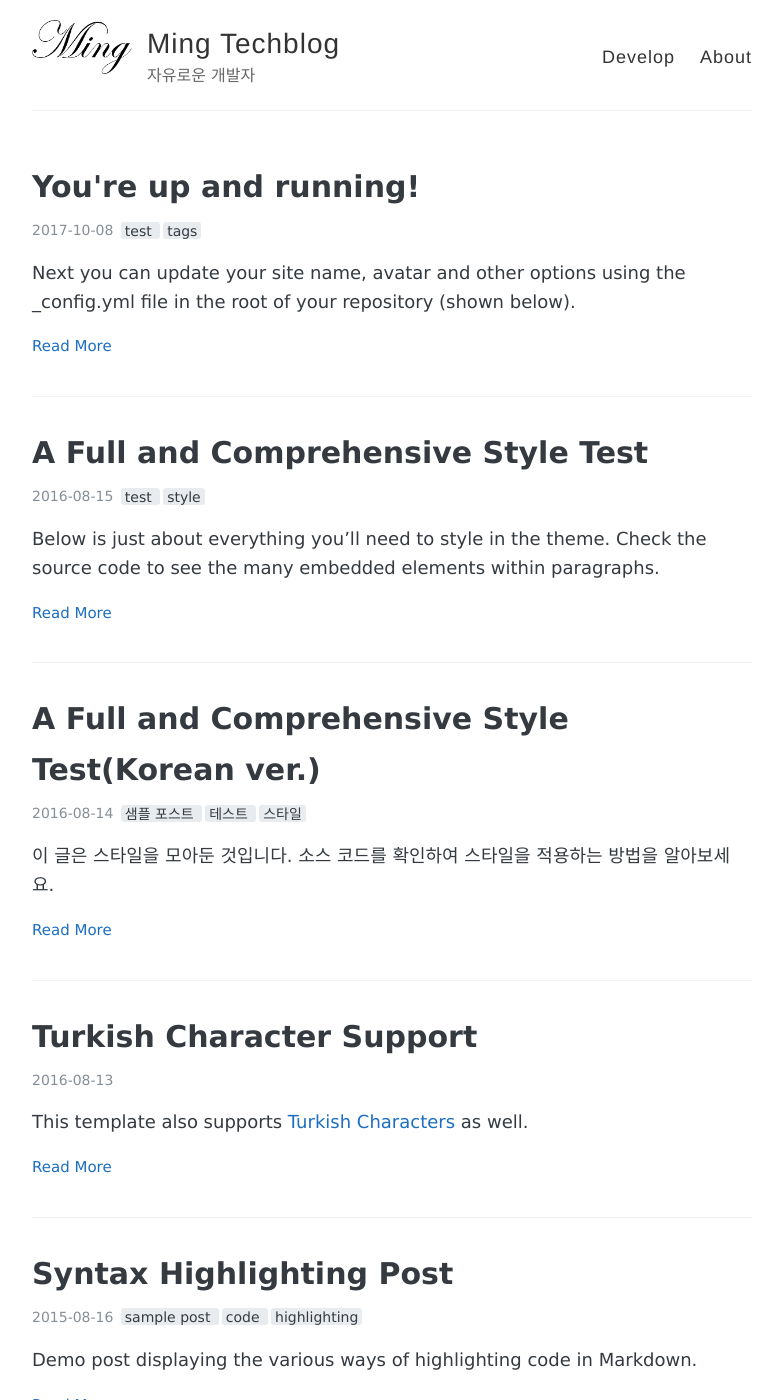
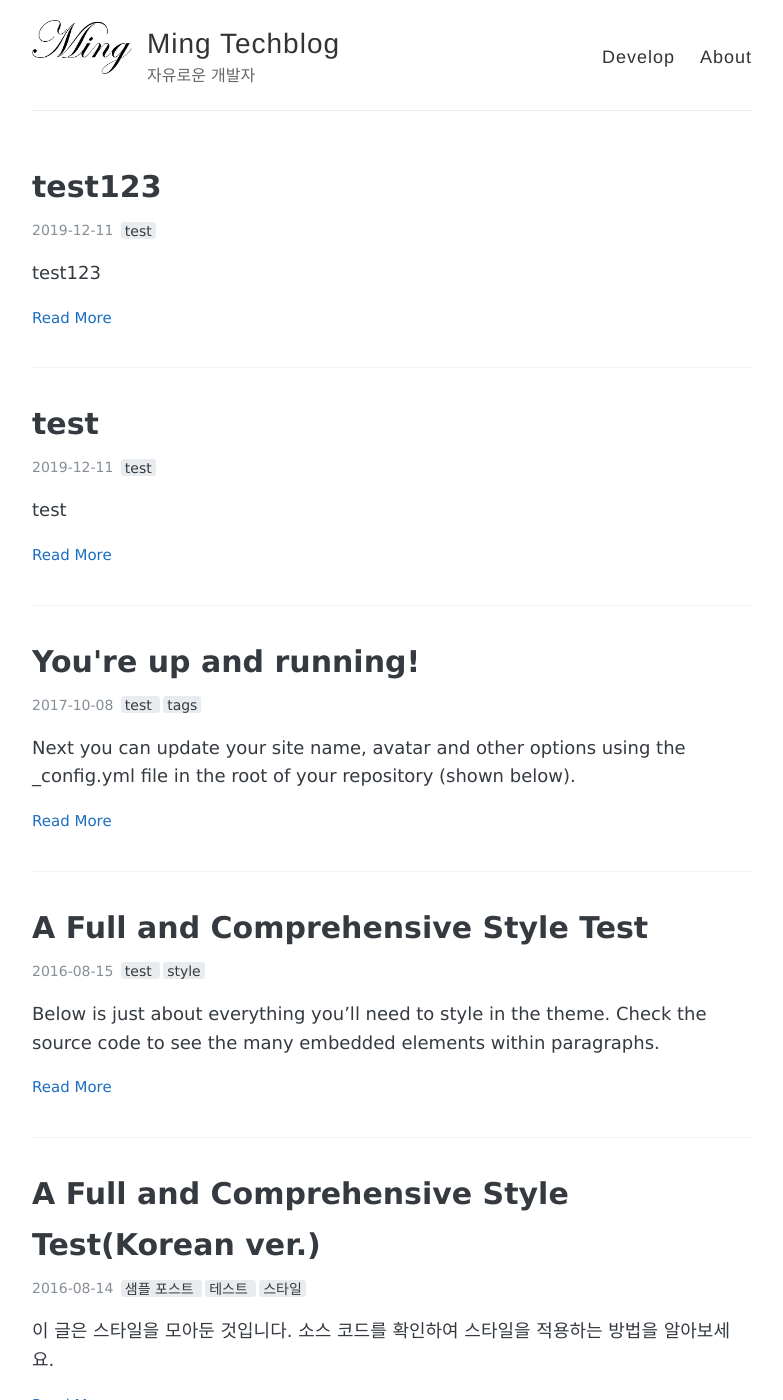
Before and after one commit to raphaelming/raphaelming.github.io, a Jekyll site: the page built from index.html, in a window 1280 px wide and 1400 px high. Shown: the whole window, without its empty margins (248-1031 px from the left). Built offline with Jekyll 4.4.1, drawn with Linux system fonts in a browser that asks for light colours; the list of posts is cut into pages by our own code.

Commit message:
config.yml modified - post default metadata values

```diff
--- a/_config.yml
+++ b/_config.yml
@@ -107,3 +107,13 @@ exclude:
   - LICENSE
   - README.md
   - CNAME
+
+# Post option
+defaults:
+  -
+    scope:
+        path: ""
+        type: "posts"
+    values:
+        layout: "post"
+        tags: ""
--- /dev/null
+++ b/_posts/2019-12-11-test.md
@@ -0,0 +1,7 @@
+---
+layout: post
+tags: test
+title: test
+---
+
+test
--- /dev/null
+++ b/_posts/2019-12-11-test123.md
@@ -0,0 +1,7 @@
+---
+layout: post
+tags: test
+title: test123
+---
+
+test123
```
